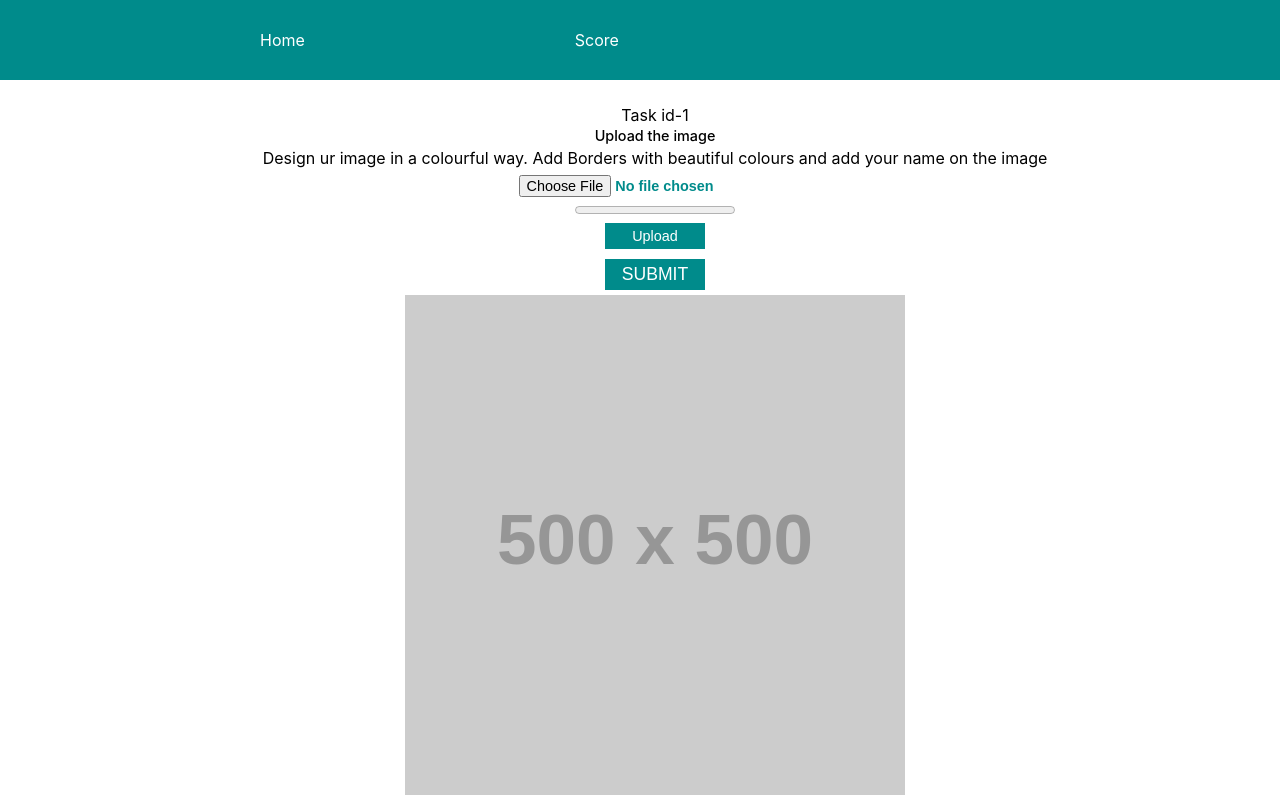
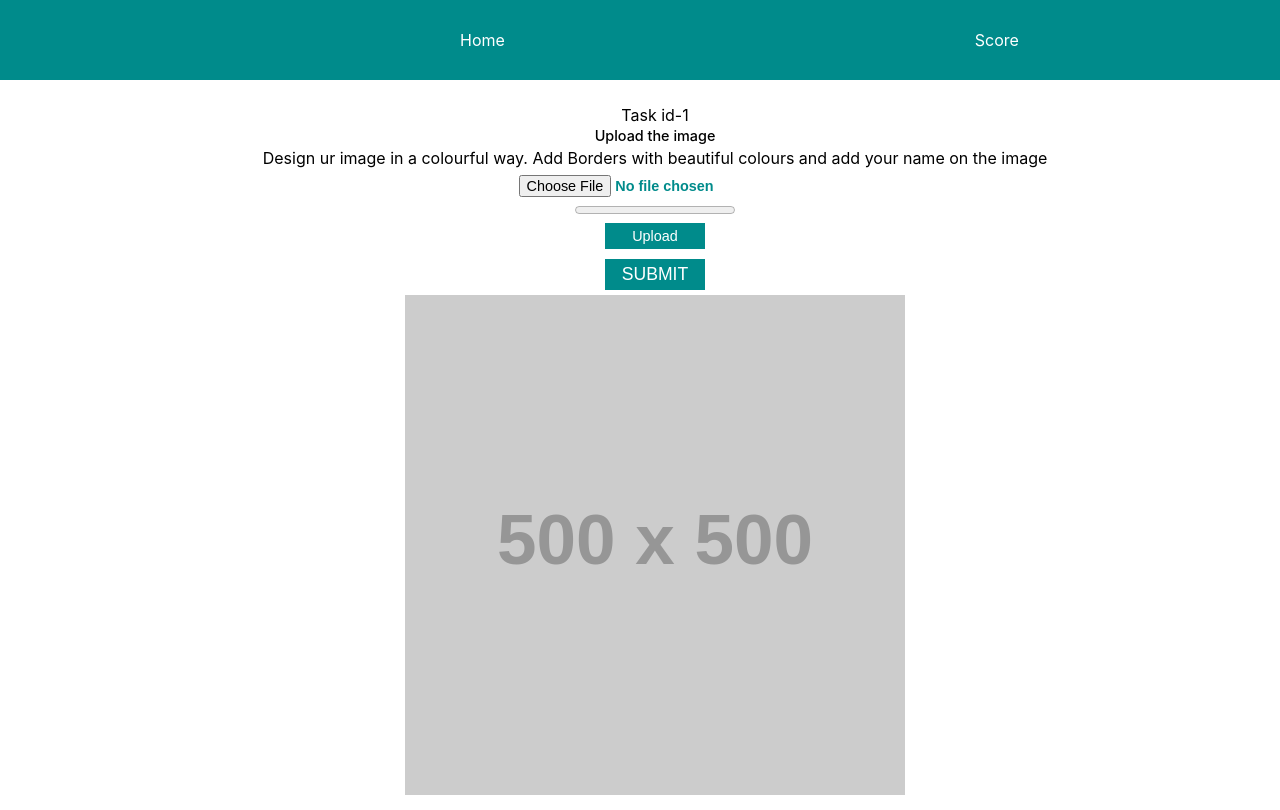
Before and after one commit to mnvssvamsi/ImageScore, a React (Create React App) app: page / in a window 1280 px wide. Built offline with nearby package versions, Linux system fonts and the light colour scheme.

Commit message:
navbar css changed

```diff
--- a/src/components/NavBar/NavBar.css
+++ b/src/components/NavBar/NavBar.css
@@ -34,6 +34,6 @@ a{
 
 @media (min-width:1024px){
     .NavigationItem{
-        padding-left: 250px;
+        padding-left: 450px;
     }
 }
```
